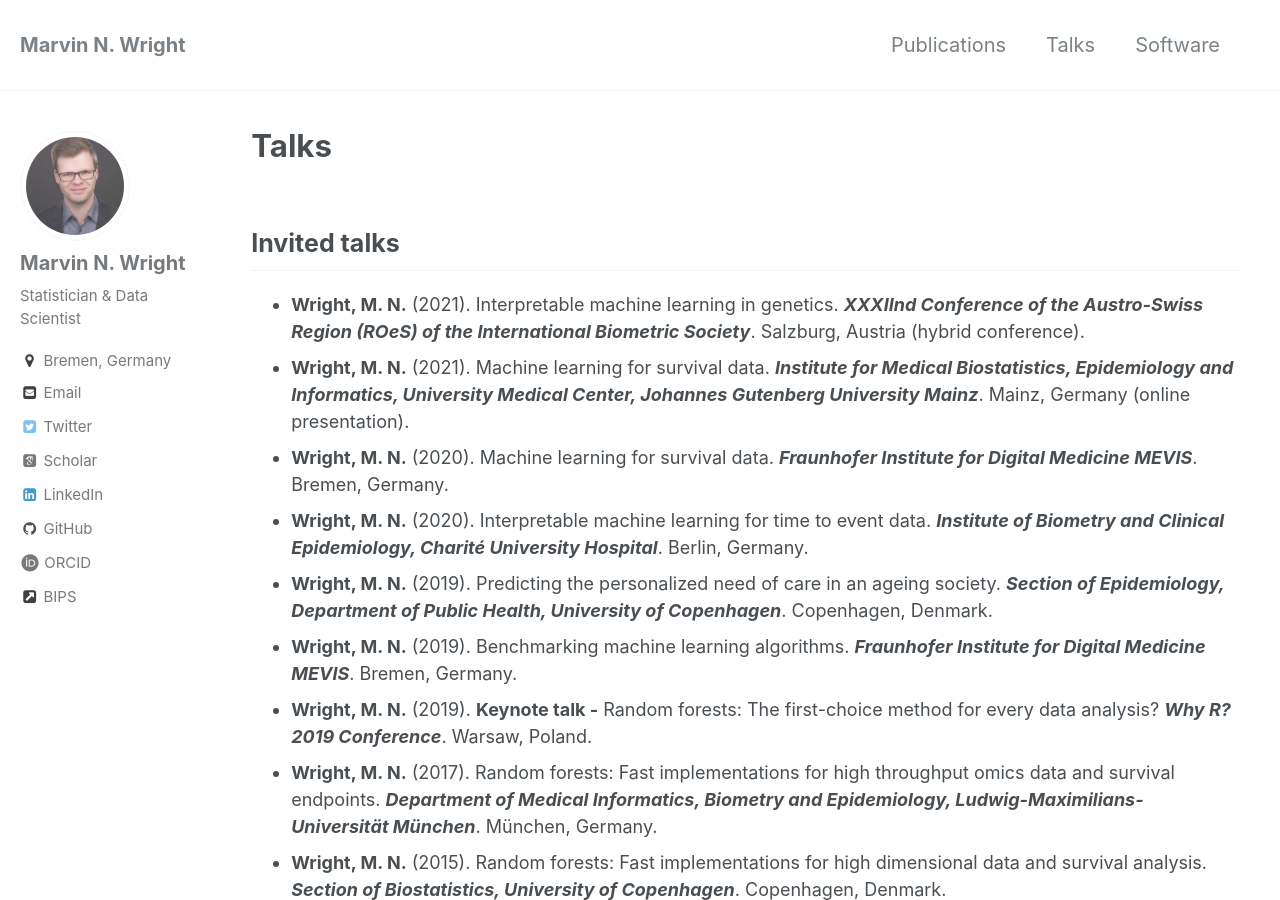
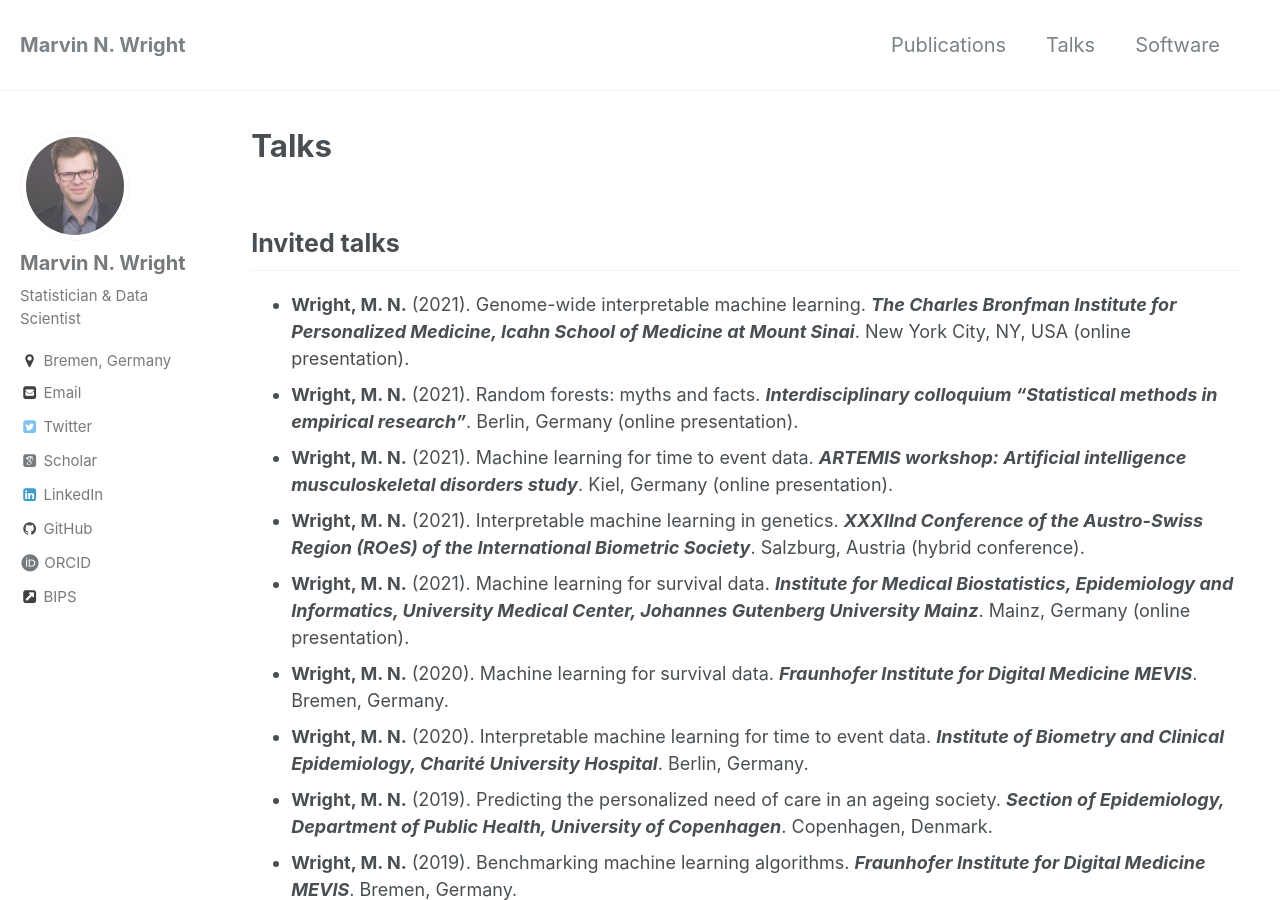
Before and after one commit to mnwright/mnwright.github.io, a Jekyll site: the page built from _pages/talks.md, in a window 1280 px wide and 900 px high. Built offline with Jekyll 4.4.1, drawn with Linux system fonts in a browser that asks for light colours; some web fonts are replaced.

Commit message:
update talks

```diff
--- a/_pages/talks.md
+++ b/_pages/talks.md
@@ -4,6 +4,9 @@ permalink: /talks/
 ---
 
 ## Invited talks
+* {:.pub} **Wright, M. N.** (2021). Genome-wide interpretable machine learning. ***The Charles Bronfman Institute for Personalized Medicine, Icahn School of Medicine at Mount Sinai***. New York City, NY, USA (online presentation).
+* {:.pub} **Wright, M. N.** (2021). Random forests: myths and facts. ***Interdisciplinary colloquium "Statistical methods in empirical research"***. Berlin, Germany (online presentation).
+* {:.pub} **Wright, M. N.** (2021). Machine learning for time to event data. ***ARTEMIS workshop: Artificial intelligence musculoskeletal disorders study***. Kiel, Germany (online presentation).
 * {:.pub} **Wright, M. N.** (2021). Interpretable machine learning in genetics. ***XXXIInd Conference of the Austro-Swiss Region (ROeS) of the International Biometric Society***. Salzburg, Austria (hybrid conference).
 * {:.pub} **Wright, M. N.** (2021). Machine learning for survival data. ***Institute for Medical Biostatistics, Epidemiology and Informatics, University Medical Center, Johannes Gutenberg University Mainz***. Mainz, Germany (online presentation).
 * {:.pub} **Wright, M. N.** (2020). Machine learning for survival data. ***Fraunhofer Institute for Digital Medicine MEVIS***. Bremen, Germany.
```
